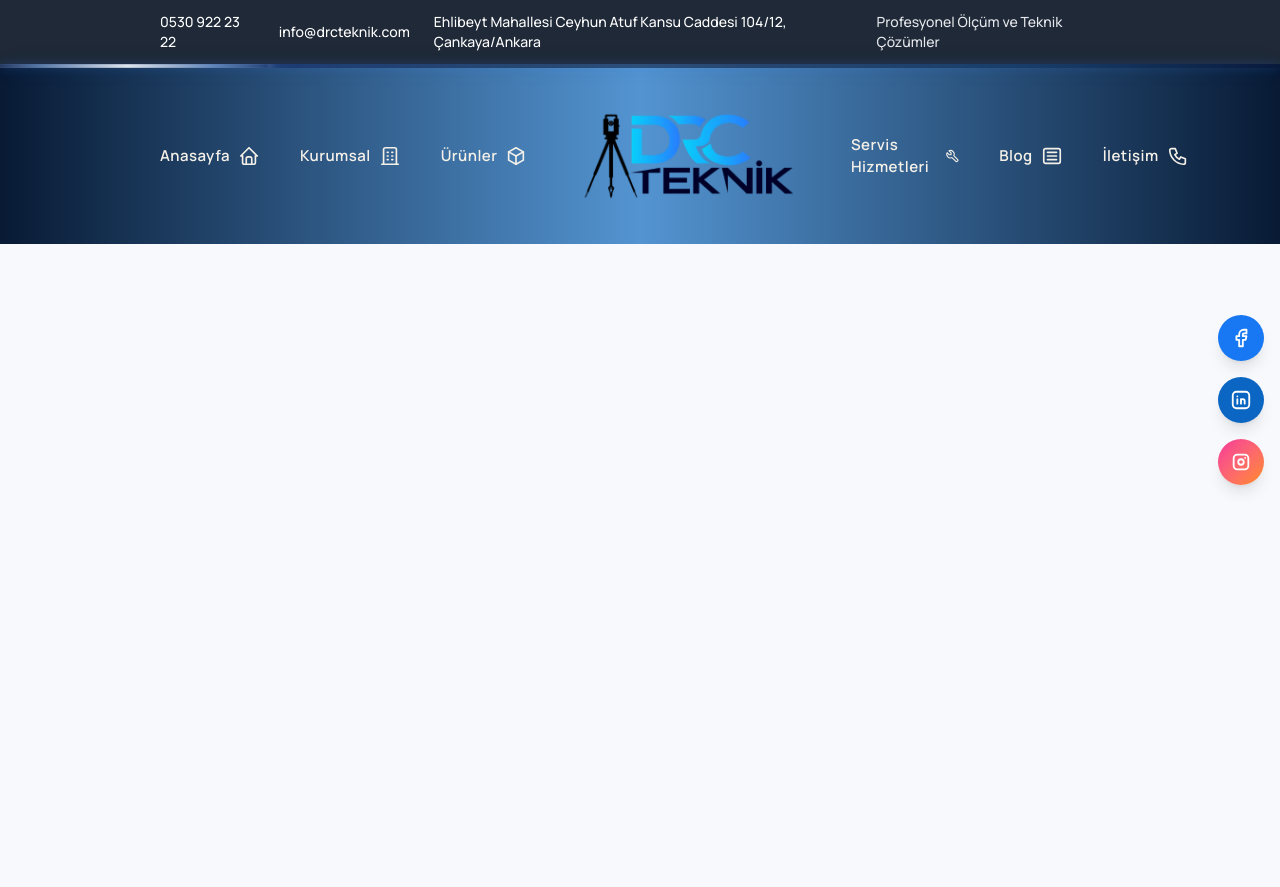
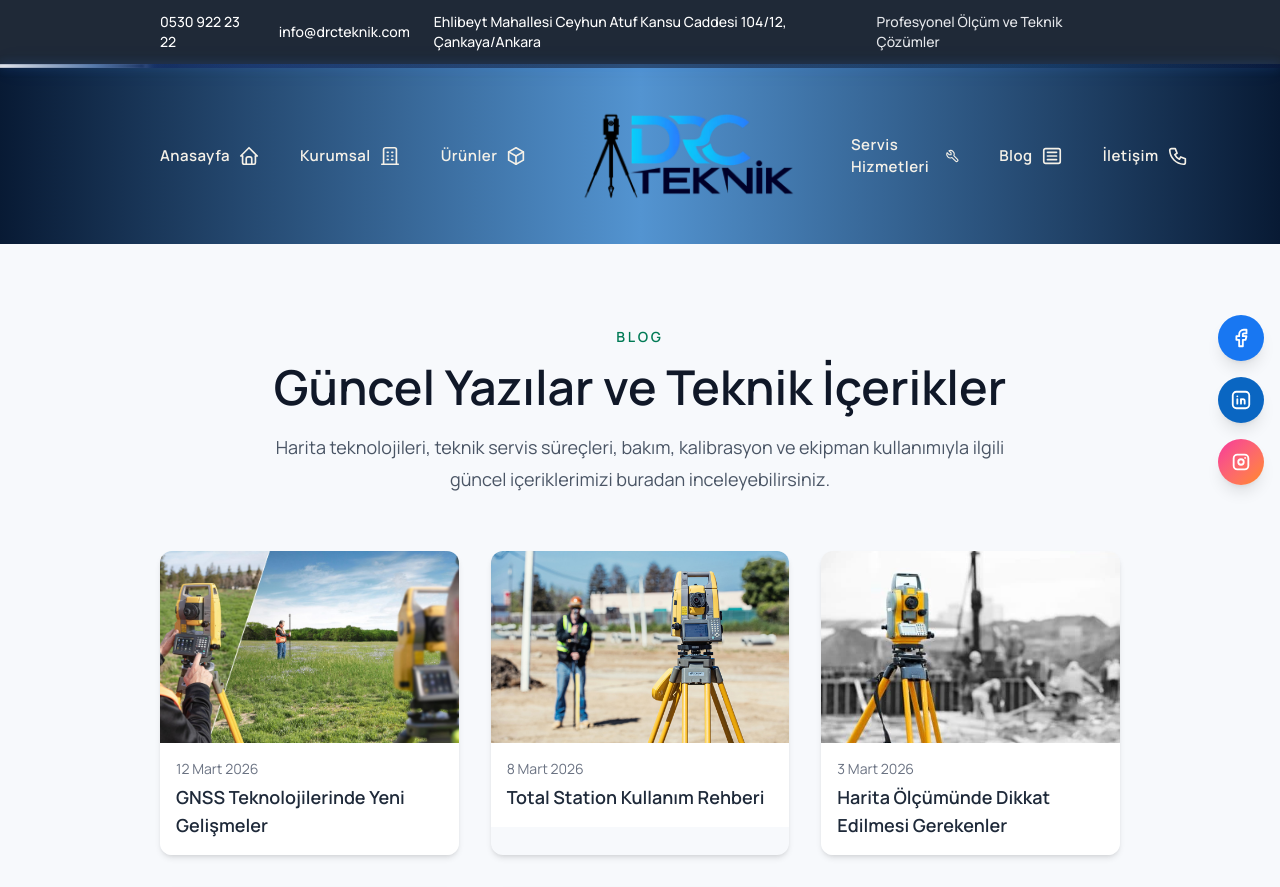
Before and after one commit to asebneemu/drc-teknik, a React (Vite) app: page /blog in a window 1280 px wide. Shown: the top 887 px of the page. Before the commit the page ends 800 px from the top, so only its background shows below. Built offline with nearby package versions, Linux system fonts and the light colour scheme; the HTML template or start-up script is replaced by a standard one.

Commit message:
blog sistemi ve routing duzeltildi

```diff
--- a/src/App.jsx
+++ b/src/App.jsx
@@ -5,18 +5,24 @@ import AboutUsPage from "./pages/AboutUsPage";
 import ProductsPage from "./pages/ProductsPage";
 import ServicesPage from "./pages/ServicesPage";
 import FloatingSocialLinks from "./components/FloatingSocialLinks";
+import FooterSection from "./components/FooterSection";
+import BlogPage from "./pages/BlogPage";
+import BlogDetailPage from "./pages/BlogDetailPage";
 
 export default function App() {
   return (
     <Router>
       <Header /> {/* BURAYA AL */}
       <FloatingSocialLinks /> {/* BURAYA AL */}
-       <Routes>
+      <Routes>
         <Route path="/" element={<HomePage />} />
         <Route path="/kurumsal" element={<AboutUsPage />} />
         <Route path="/urunler" element={<ProductsPage />} />
         <Route path="/hizmetler" element={<ServicesPage />} />
+        <Route path="/blog" element={<BlogPage />} />
+        <Route path="/blog/:slug" element={<BlogDetailPage />} />
       </Routes>
+      <FooterSection />
     </Router>
   );
 }
--- a/src/components/BlogCard.jsx
+++ b/src/components/BlogCard.jsx
@@ -1,10 +1,11 @@
+import { Link } from "react-router-dom";
 
-
-const BlogCard = ({ title, date, image }) => {
+const BlogCard = ({ title, date, image, slug }) => {
   return (
-    <div className="cursor-pointer group rounded-xl overflow-hidden shadow-md hover:shadow-xl transition-all duration-300">
-
-      {/* Görsel */}
+    <Link
+      to={`/blog/${slug}`}
+      className="block cursor-pointer group rounded-xl overflow-hidden shadow-md hover:shadow-xl transition-all duration-300"
+    >
       <div className="overflow-hidden">
         <img
           src={image}
@@ -13,14 +14,13 @@ const BlogCard = ({ title, date, image }) => {
         />
       </div>
 
-      {/* İçerik */}
       <div className="p-4 bg-white">
         <p className="text-sm text-gray-500 mb-1">{date}</p>
         <h3 className="text-lg font-semibold text-gray-800 group-hover:text-emerald-600 transition">
           {title}
         </h3>
       </div>
-    </div>
+    </Link>
   );
 };
 
--- a/src/components/BlogSection.jsx
+++ b/src/components/BlogSection.jsx
@@ -1,11 +1,11 @@
-// src/components/blog/BlogSection.jsx
 import BlogCard from "./BlogCard";
+import blogs from "../data/blogs";
 
 const BlogSection = () => {
+  const latestBlogs = blogs.slice(0, 3);
+
   return (
     <div className="w-[75%] mx-auto py-20">
-
-      {/* Başlık */}
       <div className="text-center mb-12">
         <h2 className="text-3xl font-bold text-gray-800 mb-2">
           Blog
@@ -15,27 +15,17 @@ const BlogSection = () => {
         </p>
       </div>
 
-      {/* Kartlar */}
       <div className="grid md:grid-cols-3 gap-8">
-        <BlogCard
-          title="GNSS Teknolojilerinde Yeni Gelişmeler"
-          date="12 Mart 2026"
-          image="/blog1.jpg"
-        />
-
-        <BlogCard
-          title="Total Station Kullanım Rehberi"
-          date="8 Mart 2026"
-          image="/blog2.jpg"
-        />
-
-        <BlogCard
-          title="Harita Ölçümünde Dikkat Edilmesi Gerekenler"
-          date="3 Mart 2026"
-          image="/blog3.jpg"
-        />
+        {latestBlogs.map((blog) => (
+          <BlogCard
+            key={blog.id}
+            title={blog.title}
+            date={blog.date}
+            image={blog.image}
+            slug={blog.slug}
+          />
+        ))}
       </div>
-
     </div>
   );
 };
--- /dev/null
+++ b/src/data/blogs.js
@@ -0,0 +1,74 @@
+const blogs = [
+  {
+    id: 1,
+    slug: "gnss-teknolojilerinde-yeni-gelismeler",
+    title: "GNSS Teknolojilerinde Yeni Gelişmeler",
+    date: "12 Mart 2026",
+    image: "/blog1.jpg",
+    content: `
+GNSS teknolojileri son yıllarda hassasiyet, hız ve saha entegrasyonu açısından önemli gelişmeler göstermiştir. Özellikle yeni nesil alıcılar, daha kısa sürede daha doğru konum verisi sunarak profesyonel ölçüm süreçlerini daha verimli hale getirmektedir.
+
+Harita ve ölçüm sektöründe kullanılan modern GNSS cihazları, çoklu uydu desteği, gelişmiş sinyal işleme kabiliyeti ve kullanıcı dostu arayüzleri sayesinde sahada ciddi avantajlar sağlamaktadır. Bu gelişmeler, teknik servis ve bakım süreçlerinin önemini de artırmaktadır.
+
+DRC Teknik olarak, gelişen GNSS teknolojilerini yakından takip ediyor; bakım, onarım ve teknik destek süreçlerimizi bu yeniliklere uygun şekilde sürdürüyoruz.
+    `,
+  },
+  {
+    id: 2,
+    slug: "total-station-kullanim-rehberi",
+    title: "Total Station Kullanım Rehberi",
+    date: "8 Mart 2026",
+    image: "/blog2.jpg",
+    content: `
+Total Station cihazları, hassas ölçüm ve arazi uygulamalarında en çok tercih edilen ekipmanlar arasında yer almaktadır. Doğru kullanım, cihaz ömrünü uzatırken ölçüm güvenilirliğini de artırır.
+
+Cihazın düzenli kalibrasyonunun yapılması, lens ve optik bölümlerin temiz tutulması, taşıma sırasında uygun koruma ekipmanlarının kullanılması büyük önem taşır. Ayrıca kullanıcıların arazi koşullarına uygun kurulum ve kontrol süreçlerini dikkatle uygulaması gerekir.
+
+DRC Teknik, Total Station cihazlarınız için uzman bakım, onarım ve teknik destek hizmetleri sunmaktadır.
+    `,
+  },
+  {
+    id: 3,
+    slug: "harita-olcumunde-dikkat-edilmesi-gerekenler",
+    title: "Harita Ölçümünde Dikkat Edilmesi Gerekenler",
+    date: "3 Mart 2026",
+    image: "/blog3.jpg",
+    content: `
+Harita ölçüm süreçlerinde doğru ekipman kullanımı, saha hazırlığı ve cihaz kontrolü kritik rol oynar. Ölçüm öncesi ekipmanın genel durumu mutlaka incelenmeli, pil, bağlantı ve kalibrasyon kontrolleri eksiksiz yapılmalıdır.
+
+Sahada çevresel koşulların ölçüm doğruluğuna etkisi göz önünde bulundurulmalı; özellikle görüş hattı, hava durumu ve zemin yapısı değerlendirilmelidir. Hatalı veri toplama süreçleri sonradan ciddi zaman ve maliyet kaybına neden olabilir.
+
+Bu nedenle profesyonel ekipmanların düzenli bakımı ve uzman teknik servis desteği büyük önem taşır.
+    `,
+  },
+  {
+    id: 4,
+    slug: "gps-cihazlarinda-bakim-ve-kalibrasyon-onemi",
+    title: "GPS Cihazlarında Bakım ve Kalibrasyon Önemi",
+    date: "26 Şubat 2026",
+    image: "/blog4.jpg",
+    content: `
+GPS cihazlarının uzun ömürlü ve güvenilir şekilde çalışabilmesi için düzenli bakım ve kalibrasyon gereklidir. Sinyal doğruluğu, bağlantı kararlılığı ve genel performans bu işlemlerle doğrudan ilişkilidir.
+
+Bakım yapılmayan cihazlarda zamanla performans düşüşü, hata payı artışı ve saha verimliliğinde azalma görülebilir. Düzenli teknik kontroller, cihazların güvenli ve verimli kullanılmasına katkı sağlar.
+
+DRC Teknik, GPS cihazlarınız için profesyonel servis ve kalibrasyon desteği sunar.
+    `,
+  },
+  {
+    id: 5,
+    slug: "teknik-serviste-orijinal-parca-kullaniminin-onemi",
+    title: "Teknik Serviste Orijinal Parça Kullanımının Önemi",
+    date: "20 Şubat 2026",
+    image: "/blog5.jpg",
+    content: `
+Teknik servis süreçlerinde kullanılan yedek parçaların kalitesi, cihaz performansını doğrudan etkiler. Orijinal parça kullanımı; güvenlik, dayanıklılık ve uzun vadeli performans açısından önemli avantajlar sağlar.
+
+Yan sanayi veya uyumsuz parçalar kısa vadede maliyet avantajı sunsa da uzun vadede cihaz arızalarının artmasına neden olabilir. Bu durum hem cihaz ömrünü kısaltır hem de teknik güvenilirliği azaltır.
+
+DRC Teknik, servis süreçlerinde kalite ve güvenilirliği ön planda tutarak profesyonel çözümler sunmaktadır.
+    `,
+  },
+];
+
+export default blogs;
--- /dev/null
+++ b/src/pages/BlogDetailPage.jsx
@@ -0,0 +1,59 @@
+import { useParams, Link } from "react-router-dom";
+import blogs from "../data/blogs";
+
+const BlogDetailPage = () => {
+  const { slug } = useParams();
+  const blog = blogs.find((item) => item.slug === slug);
+
+  if (!blog) {
+    return (
+      <div className="w-full bg-[#f7f9fc] py-20">
+        <div className="w-[75%] mx-auto text-center">
+          <h1 className="text-3xl font-bold text-gray-900 mb-4">
+            Blog bulunamadı
+          </h1>
+          <Link to="/blog" className="text-emerald-600 font-semibold hover:underline">
+            Blog sayfasına dön
+          </Link>
+        </div>
+      </div>
+    );
+  }
+
+  return (
+    <div className="w-full bg-[#f7f9fc] py-20">
+      <div className="w-[75%] mx-auto">
+        <div className="max-w-4xl mx-auto">
+          <Link to="/blog" className="inline-block mb-8 text-emerald-600 font-semibold hover:underline">
+            ← Bloga geri dön
+          </Link>
+
+          <img
+            src={blog.image}
+            alt={blog.title}
+            className="w-full h-[420px] object-cover rounded-2xl shadow-md mb-8"
+          />
+
+          <p className="text-sm text-gray-500 mb-3">{blog.date}</p>
+
+          <h1 className="text-4xl md:text-5xl font-bold text-gray-900 mb-8 leading-tight">
+            {blog.title}
+          </h1>
+
+          <div className="bg-white rounded-2xl shadow-sm border border-black/5 p-8 md:p-10">
+            {blog.content.trim().split("\n\n").map((paragraph, index) => (
+              <p
+                key={index}
+                className="text-gray-700 leading-8 text-[17px] mb-6 last:mb-0"
+              >
+                {paragraph.trim()}
+              </p>
+            ))}
+          </div>
+        </div>
+      </div>
+    </div>
+  );
+};
+
+export default BlogDetailPage;
--- /dev/null
+++ b/src/pages/BlogPage.jsx
@@ -0,0 +1,39 @@
+import BlogCard from "../components/BlogCard";
+import blogs from "../data/blogs";
+
+const BlogPage = () => {
+  return (
+    <div className="w-full bg-[#f7f9fc] py-20">
+      <div className="w-[75%] mx-auto">
+        <div className="text-center mb-14">
+          <span className="inline-block text-emerald-700 text-sm font-semibold tracking-[0.2em] uppercase mb-4">
+            Blog
+          </span>
+
+          <h1 className="text-4xl md:text-5xl font-bold text-gray-900 mb-5">
+            Güncel Yazılar ve Teknik İçerikler
+          </h1>
+
+          <p className="max-w-3xl mx-auto text-gray-600 text-lg leading-8">
+            Harita teknolojileri, teknik servis süreçleri, bakım, kalibrasyon ve
+            ekipman kullanımıyla ilgili güncel içeriklerimizi buradan inceleyebilirsiniz.
+          </p>
+        </div>
+
+        <div className="grid grid-cols-1 md:grid-cols-2 xl:grid-cols-3 gap-8">
+          {blogs.map((blog) => (
+            <BlogCard
+              key={blog.id}
+              title={blog.title}
+              date={blog.date}
+              image={blog.image}
+              slug={blog.slug}
+            />
+          ))}
+        </div>
+      </div>
+    </div>
+  );
+};
+
+export default BlogPage;
--- a/src/pages/HomePage.jsx
+++ b/src/pages/HomePage.jsx
@@ -20,7 +20,7 @@ const HomePage = () => {
       <ExperienceContactSection />
       <BlogSection />
       <ContactSection />
-      <FooterSection />
+
 
     </div>
   );
```
Also changed, not shown: public/blog4.jpg (added), public/blog5.jpg (added).
